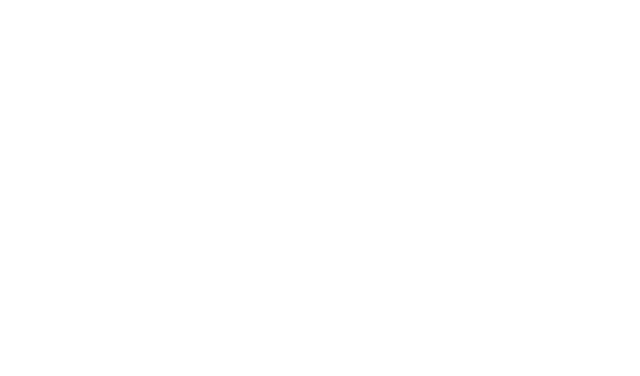
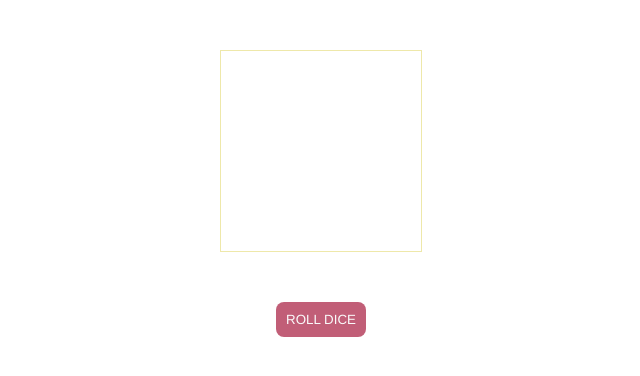
Before and after one commit to kataleya10/roll-the-dice, a plain HTML site: page index.html in a window 1280 px wide. Shown: the whole page, without its empty margins (319-959 px from the left). Drawn offline with Linux system fonts and the light colour scheme.

Commit message:
added html infor,ation and css stylw

```diff
--- a/index.html
+++ b/index.html
@@ -1,12 +1,17 @@
 <!DOCTYPE html>
 <html>
+
 <head>
     <meta charset="utf-8" />
     <title> Roll The Dice </title>
     <script src="./script.js"> </script>
     <link rel="stylesheet" href="./style.css">
 </head>
+
 <body>
+    <p id = "placeholder"> </p>
+    <button id="button"> Roll Dice </button>
+    <script src="script.js"></script>
+</body>
 
-    </body>
 </html>
--- a/style.css
+++ b/style.css
@@ -0,0 +1,22 @@
+*{font-family: 'Franklin Gothic Medium', 'Arial Narrow', Arial, sans-serif;
+text-align:center}
+button{
+    background-color: rgb(193, 94, 119);
+    border-radius: 8px;
+    border: none;
+    color:rgb(250, 250, 250);
+    padding: 10px;
+    text-transform: uppercase;
+    width: 150;
+    cursor: all-scroll;
+
+}
+#placeholder{
+    height: 100px;
+    width: 100px;
+    padding: 50px;
+    margin: 50px auto;
+    border: 1px solid palegoldenrod;
+    border: radius 10px;
+    font-size: 80px auto;
+}
```
Lines whose indentation alone changed are shown as unchanged.
